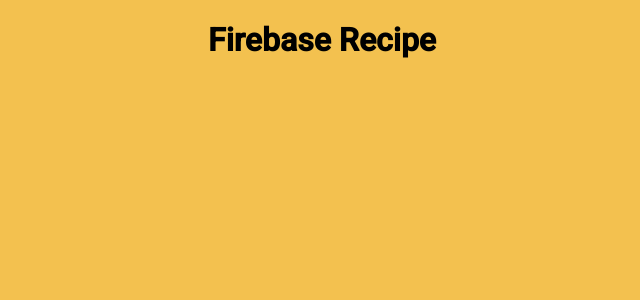
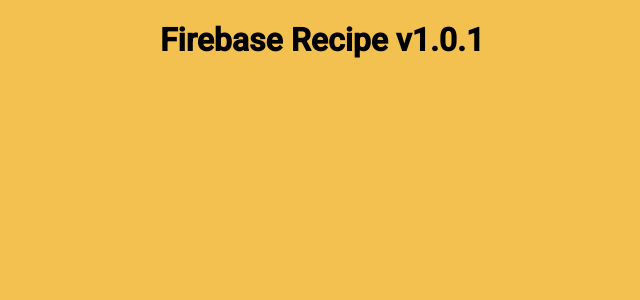
Before and after one commit to 23navi/firebase-recipe, a React (Create React App) app: page / in a window 1280 px wide. Shown: the top 300 px of the page, without its empty margins (318-958 px from the left). Built offline with nearby package versions, Linux system fonts and the light colour scheme.

Commit message:
test update

```diff
--- a/src/App.js
+++ b/src/App.js
@@ -5,7 +5,7 @@ function App() {
   return (
     <div className="App">
       <header className="App-header">
-        <h1>Firebase Recipe</h1>
+        <h1>Firebase Recipe v1.0.1</h1>
       </header>
     </div>
   );
```
